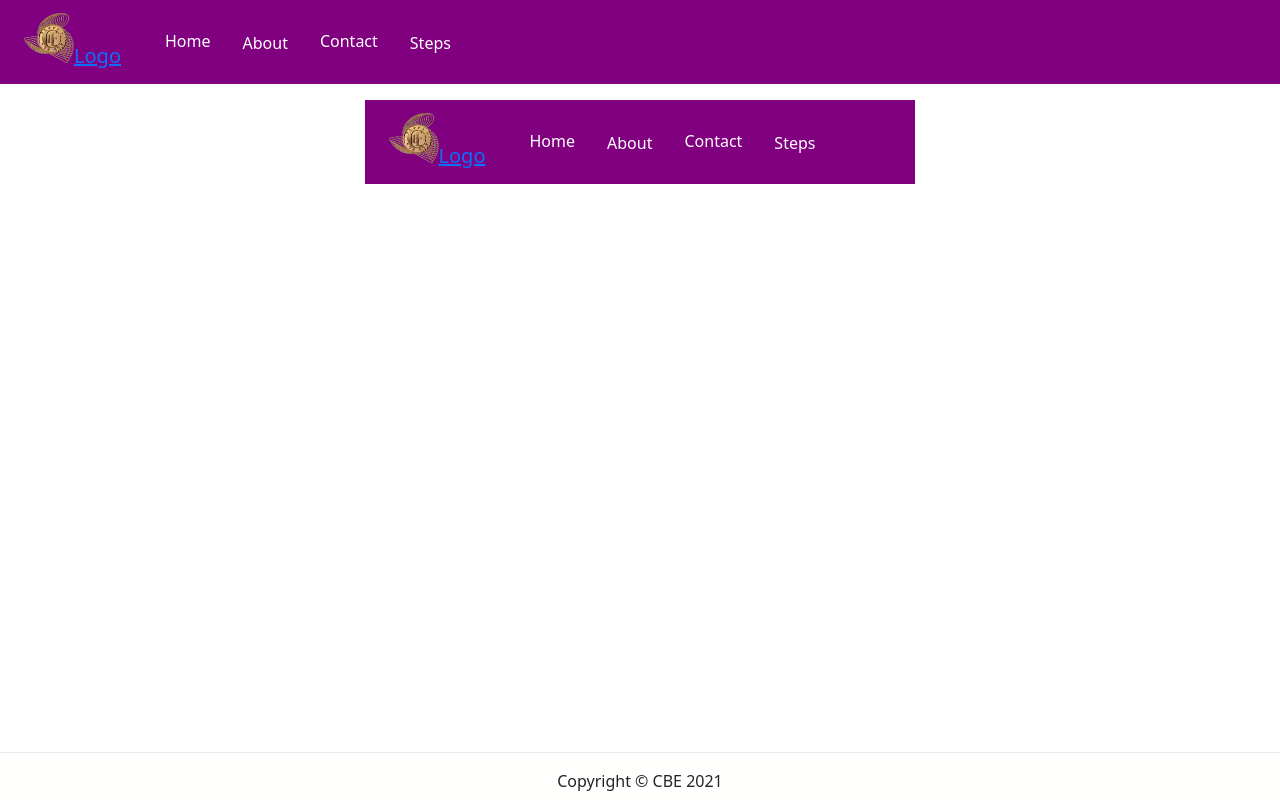
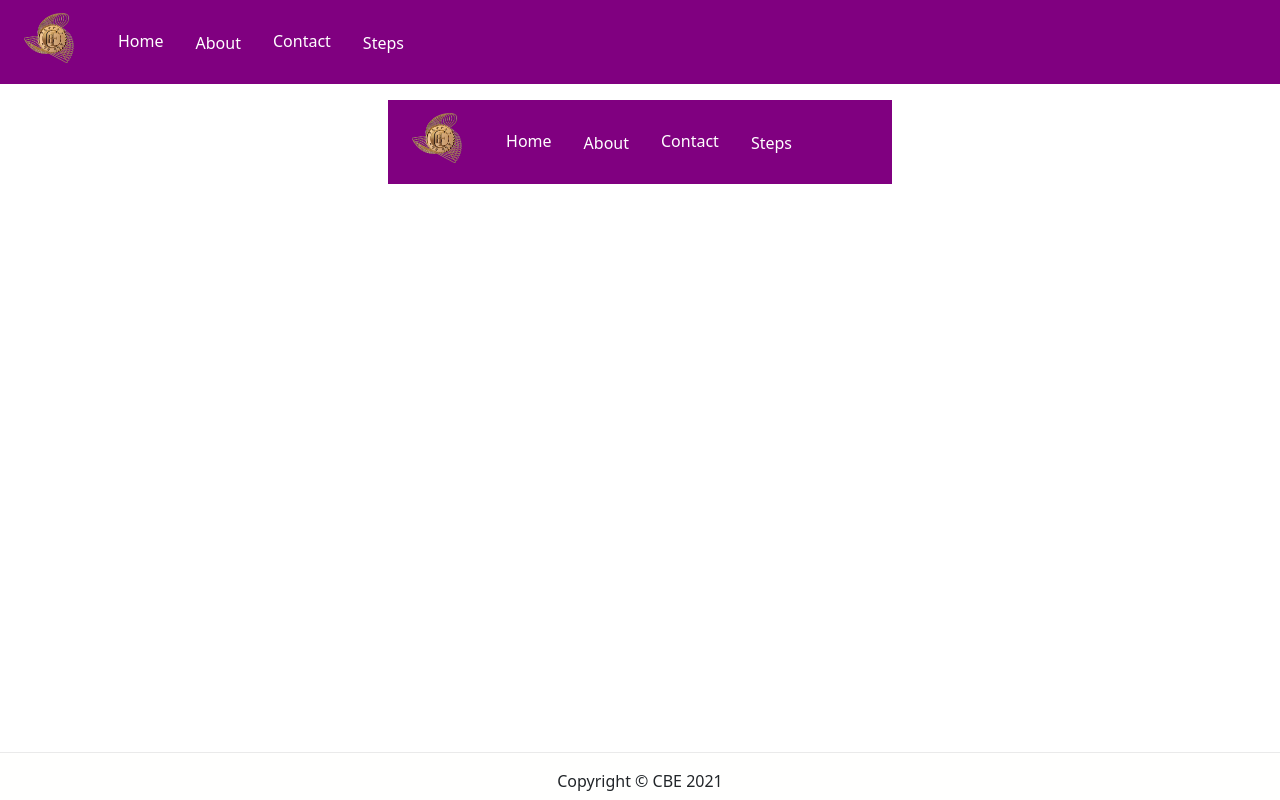
Before and after one commit to Natnael-Tilahun/online-event-ticketing, a Next.js app: page /components/header in a window 1280 px wide. Built offline with nearby package versions, Linux system fonts and the light colour scheme.

Commit message:
add logo in the header

```diff
--- a/pages/components/header.js
+++ b/pages/components/header.js
@@ -35,7 +35,6 @@ const Header = () => {
                 width={50}
                 height={50}
               />
-              Logo
             </a>
           </Link>
         </Navbar.Brand>
```
